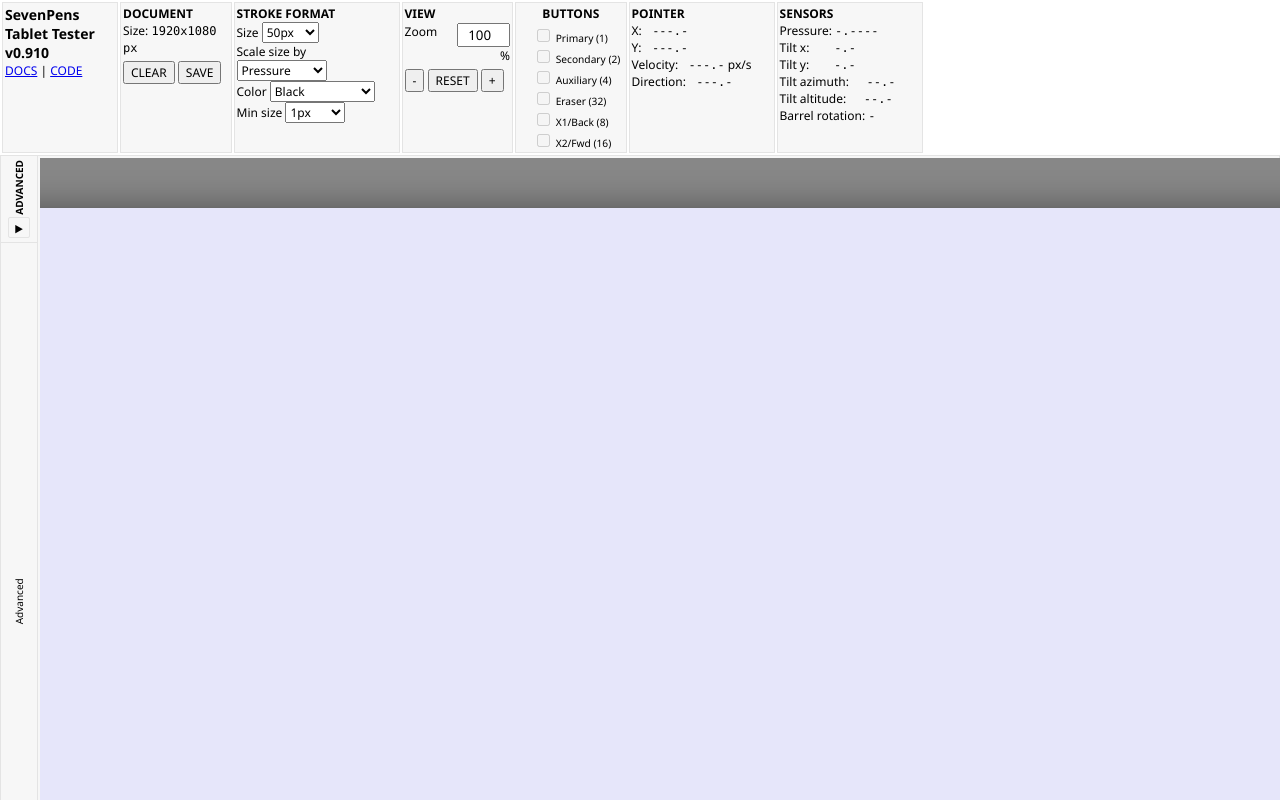
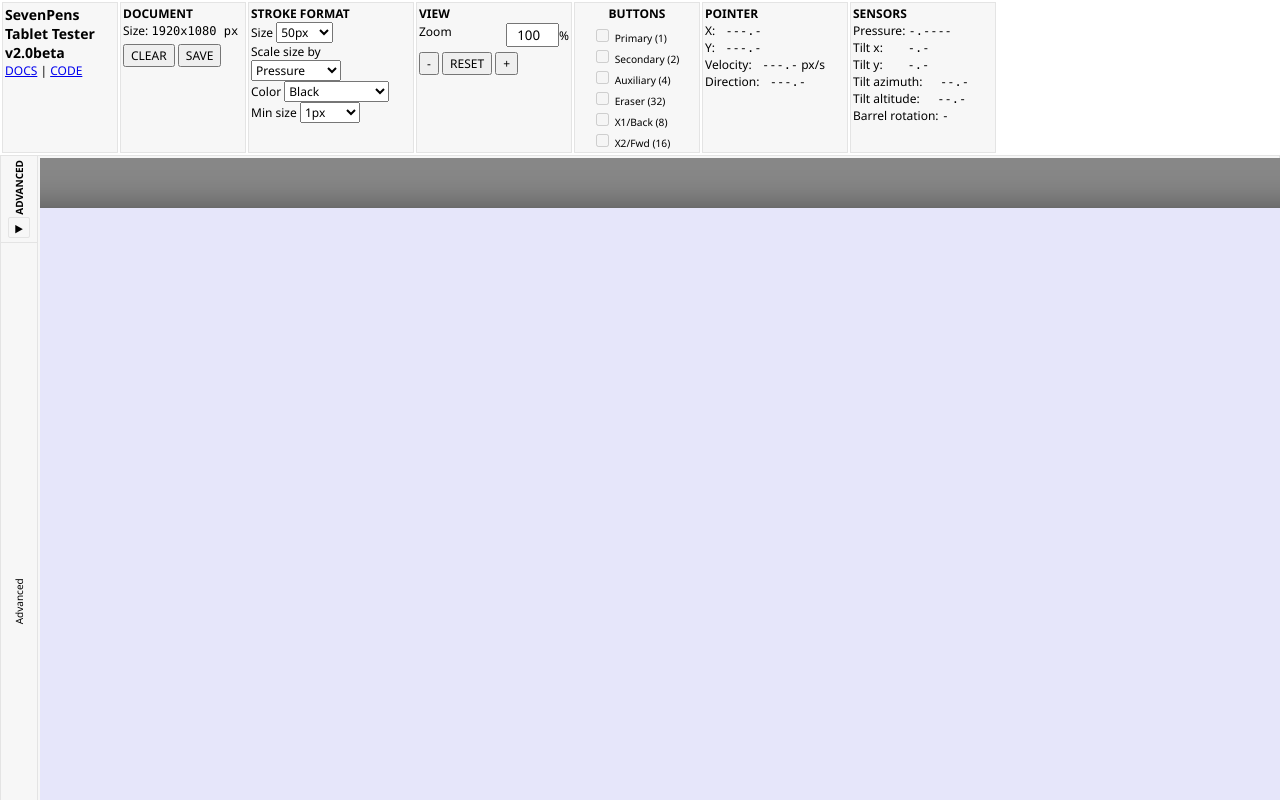
Before and after one commit to TheSevenPens/WebTabletTester, a Svelte app: page / in a window 1280 px wide. Shown: the top 800 px of the page. Built offline with nearby package versions, Linux system fonts and the light colour scheme.

Commit message:
Docs panel improved to make it easier to update the text in code

```diff
--- a/src/app.css
+++ b/src/app.css
@@ -131,9 +131,24 @@
     width: var(--column-width-header);
 }
 
+div.controlscolumn#docColumn {
+    flex: 0 0 120px;
+    width: 120px;
+}
+
 div.controlscolumn#strokeFormatColumn {
     flex: 0 0 var(--column-width-format);
     width: var(--column-width-format);
+}
+
+div.controlscolumn#buttonsColumn {
+    flex: 0 0 120px;
+    width: 120px;
+}
+
+div.controlscolumn#viewColumnInfo {
+    flex: 0 0 150px;
+    width: 150px;
 }
 
 div.controlscolumn#pointerColumn,
--- a/src/components/DocPanel.svelte
+++ b/src/components/DocPanel.svelte
@@ -9,7 +9,7 @@
     let { onClear = () => {}, onSave = () => {} }: Props = $props();
 </script>
 
-<div class="controlscolumn">
+<div class="controlscolumn" id="docColumn">
     <span style="font-weight: bold">DOCUMENT</span>
     <br />
     <StatsRow
--- a/src/components/InfoPanel.svelte
+++ b/src/components/InfoPanel.svelte
@@ -1,19 +1,20 @@
 <script lang="ts">
+    const appTitleLine1 = 'SevenPens';
+    const appTitleLine2 = 'Tablet Tester';
+    const appVersion = 'v2.0beta';
+
+    const docsUrl = 'https://thesevenpens.github.io/HtmlTabletTester/';
+    const docsLabel = 'DOCS';
+
+    const codeUrl = 'https://github.com/TheSevenPens/HtmlTabletTester';
+    const codeLabel = 'CODE';
 </script>
 
 <div class="controlscolumn" id="headerColumn">
-    <h3>SevenPens <br /> Tablet Tester <br /> v0.910</h3>
+    <h3>{appTitleLine1} <br /> {appTitleLine2} <br /> {appVersion}</h3>
     <p>
-        <a
-            href="https://thesevenpens.github.io/HtmlTabletTester/"
-            target="_blank"
-            rel="noopener noreferrer">DOCS</a
-        >
+        <a href={docsUrl} target="_blank" rel="noopener noreferrer">{docsLabel}</a>
         |
-        <a
-            href="https://github.com/TheSevenPens/HtmlTabletTester"
-            target="_blank"
-            rel="noopener noreferrer">CODE</a
-        >
+        <a href={codeUrl} target="_blank" rel="noopener noreferrer">{codeLabel}</a>
     </p>
 </div>
```
